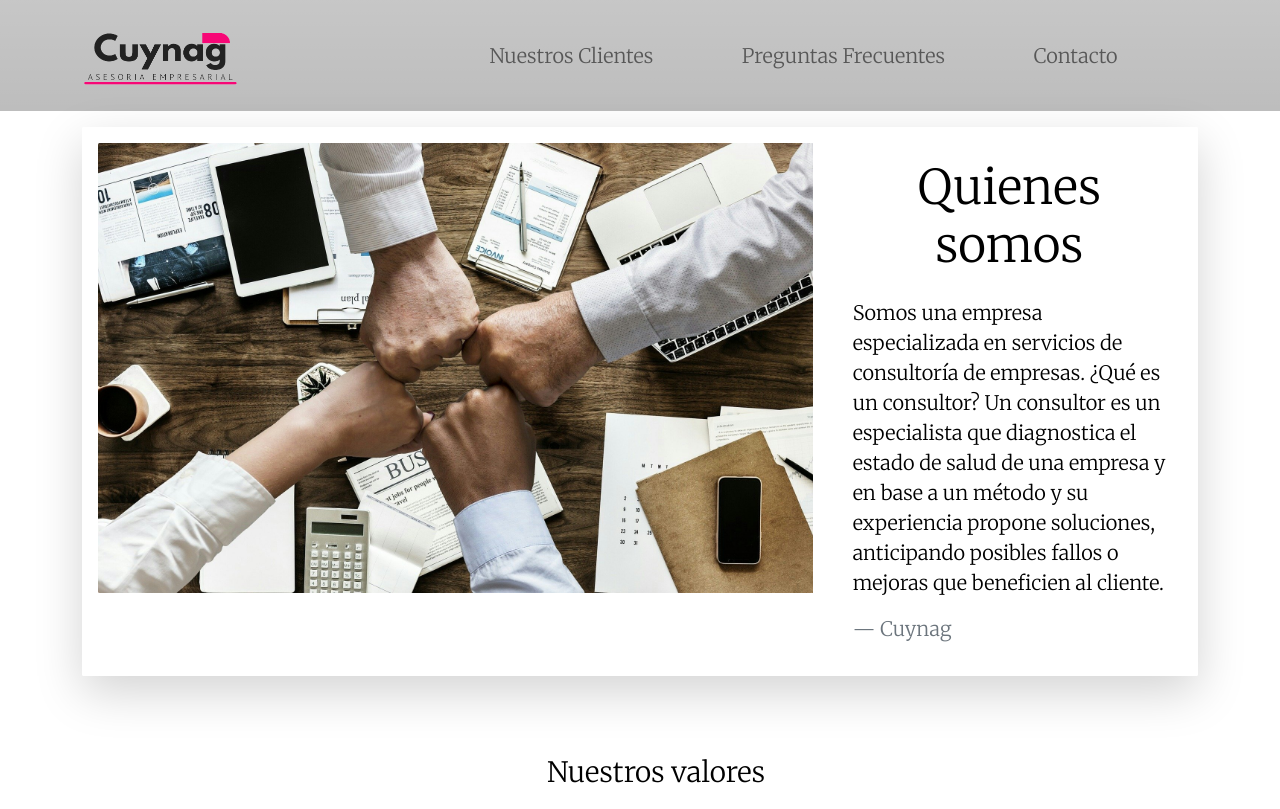
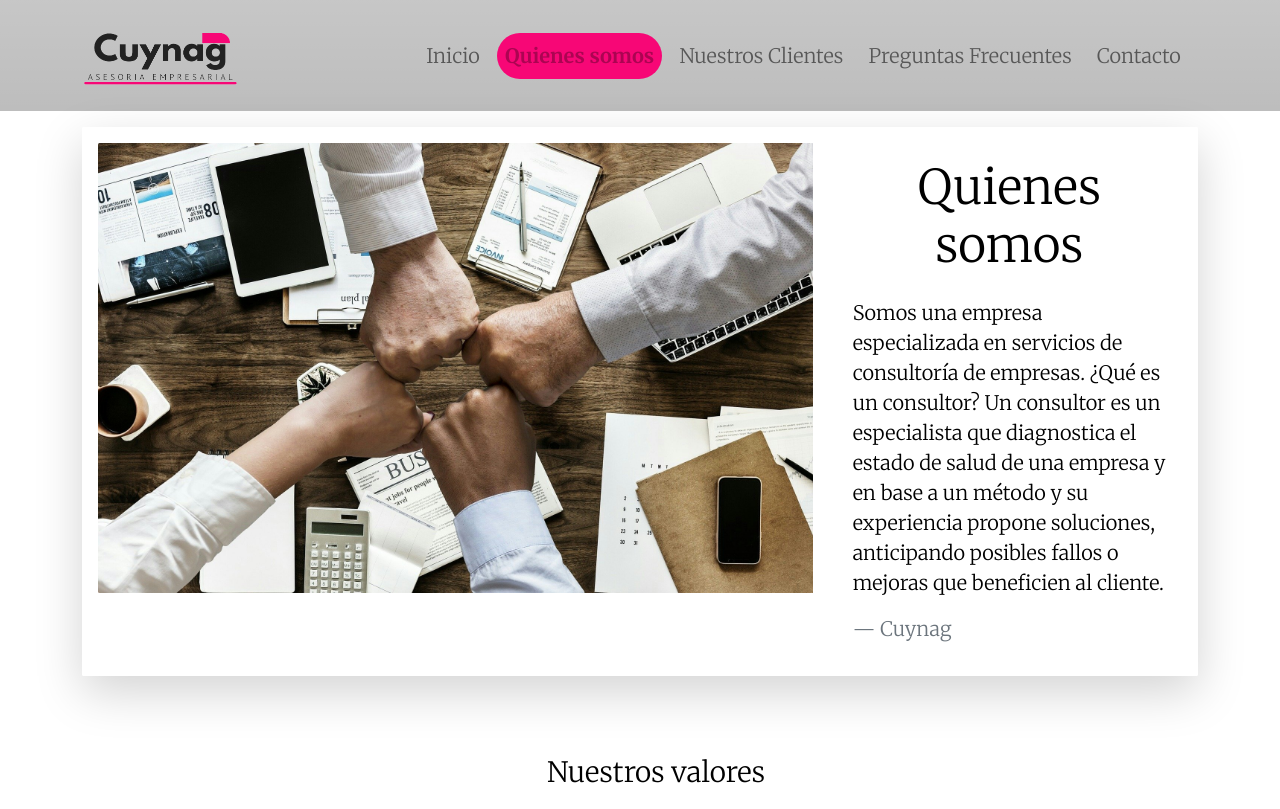
Before and after one commit to rosantacruz/Cuynag, a website: page pages/quienes_somos.html in a window 1280 px wide. Shown: the top 809 px of the page. Drawn offline with nearby package versions, Linux system fonts and the light colour scheme.

Commit message:
Agregar link disabled de pagina actual

```diff
--- a/pages/quienes_somos.html
+++ b/pages/quienes_somos.html
@@ -31,13 +31,21 @@
             <div class="collapse navbar-collapse" id="navbarNav">
                 <ul class="navbar-nav justify-content-evenly w-100 fontNav">
                     <li class="nav-item">
-                        <a class="nav-link rounded-top" href="nuestros_clientes.html"> Nuestros Clientes</a>
+                        <a class="nav-link rounded-pill" href="../index.html">Inicio</a>
                     </li>
                     <li class="nav-item">
-                        <a class="nav-link rounded-top" href="faq.html">Preguntas Frecuentes</a>
+                        <a class="nav-link disabled rounded-pill disabledLi fw-bold" aria-current="page" href="quienes_somos.html">
+                            Quienes somos</a>
                     </li>
                     <li class="nav-item">
-                        <a class="nav-link rounded-top" href="contacto.html"> Contacto</a>
+                        <a class="nav-link rounded-pill" href="nuestros_clientes.html">
+                            Nuestros Clientes</a>
+                    </li>
+                    <li class="nav-item">
+                        <a class="nav-link rounded-pill" href="faq.html">Preguntas Frecuentes</a>
+                    </li>
+                    <li class="nav-item">
+                        <a class="nav-link rounded-pill" href="contacto.html"> Contacto</a>
                     </li>
                 </ul>
             </div>
--- a/scss/_nav.scss
+++ b/scss/_nav.scss
@@ -13,3 +13,7 @@ nav li a:hover {
     background-color: $colorA;
     transition: 0.5s;
 }
+
+.disabledLi {
+    background-color: $colorA;
+}
```
Also changed, not shown: index.html (+7 -4 lines), pages/contacto.html (+10 -3 lines), pages/faq.html (+10 -3 lines), pages/nuestros_clientes.html (+10 -3 lines), css/main.css.
